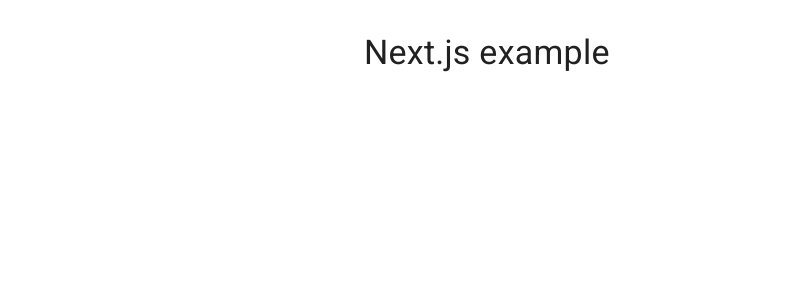
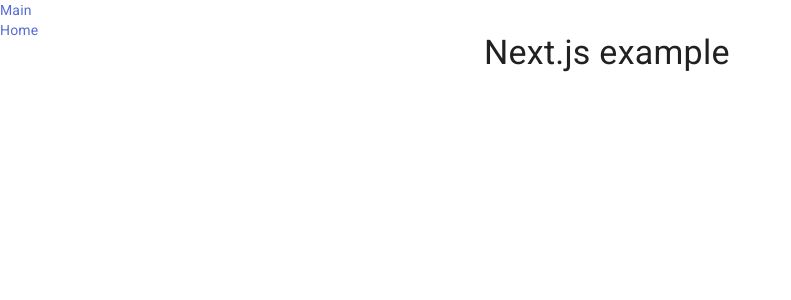
Before and after one commit to badjfas/nextjs-blog, a Next.js app: page / in a window 1280 px wide. Shown: the top 300 px of the page, without its empty margins (0-791 px from the left). Built offline with nearby package versions, Linux system fonts and the light colour scheme.

Commit message:
Layout Component

```diff
--- /dev/null
+++ b/components/Layout/LayoutContainer.tsx
@@ -0,0 +1,7 @@
+import React, { FC } from "react";
+import LayoutPresenter from "./LayoutPresenter";
+const LayoutContainer: FC = (props) => {
+  return <LayoutPresenter>{props.children}</LayoutPresenter>;
+};
+
+export default LayoutContainer;
--- /dev/null
+++ b/components/Layout/LayoutPresenter.tsx
@@ -0,0 +1,25 @@
+import { Box, Grid, Link } from "@material-ui/core";
+import React, { FC } from "react";
+import { useLayoutStyles } from "./styles";
+const LayoutPresenter: FC = ({ children }) => {
+  const { side } = useLayoutStyles();
+  return (
+    <React.Fragment>
+      <Grid container wrap="nowrap">
+        <Grid item xs={2} className={side}>
+          <Box>
+            <Link href="/">Main</Link>
+          </Box>
+          <Box>
+            <Link href="/home">Home</Link>
+          </Box>
+        </Grid>
+        <Grid item xs={10}>
+          {children}
+        </Grid>
+      </Grid>
+    </React.Fragment>
+  );
+};
+
+export default LayoutPresenter;
--- /dev/null
+++ b/components/Layout/index.ts
@@ -0,0 +1,3 @@
+import Layout from "./LayoutContainer";
+
+export { Layout };
--- /dev/null
+++ b/components/Layout/styles.ts
@@ -0,0 +1,10 @@
+import { makeStyles } from "@material-ui/core";
+export const useLayoutStyles = makeStyles({
+  side: {
+    display: "flex",
+    flexDirection: "column",
+    height: "100vh",
+    overflow: "scroll",
+    minWidth: 240,
+  },
+});
--- a/pages/_app.tsx
+++ b/pages/_app.tsx
@@ -1,13 +1,13 @@
 import React from "react";
-import PropTypes from "prop-types";
 import Head from "next/head";
 import { ThemeProvider } from "@material-ui/core/styles";
 import CssBaseline from "@material-ui/core/CssBaseline";
-import theme from "../src/theme";
+import theme, { useGlobalStyles } from "../src/theme";
+import { Grid } from "@material-ui/core";
 
-export default function MyApp(props) {
+const MyApp = (props) => {
   const { Component, pageProps } = props;
-
+  const { root } = useGlobalStyles();
   React.useEffect(() => {
     // Remove the server-side injected CSS.
     const jssStyles = document.querySelector("#jss-server-side");
@@ -26,10 +26,13 @@
         />
       </Head>
       <ThemeProvider theme={theme}>
-        {/* CssBaseline kickstart an elegant, consistent, and simple baseline to build upon. */}
         <CssBaseline />
-        <Component {...pageProps} />
+        <Grid container className={root}>
+          <Component {...pageProps} />
+        </Grid>
       </ThemeProvider>
     </React.Fragment>
   );
-}
+};
+
+export default MyApp;
--- a/pages/home.tsx
+++ b/pages/home.tsx
@@ -1,5 +1,7 @@
+import { Layout } from "../components/Layout";
+
 const Home = () => {
-  return <div>Home</div>;
+  return <Layout>sdfadsfasfas</Layout>;
 };
 
 export default Home;
--- a/pages/index.tsx
+++ b/pages/index.tsx
@@ -2,9 +2,11 @@
 import Container from "@material-ui/core/Container";
 import Typography from "@material-ui/core/Typography";
 import Box from "@material-ui/core/Box";
+import { Layout } from "../components/Layout";
 
 export default function Index() {
   return (
+    <Layout>
       <Container maxWidth="sm">
         <Box my={4}>
           <Typography variant="h4" component="h1" gutterBottom>
@@ -12,5 +14,6 @@
           </Typography>
         </Box>
       </Container>
+    </Layout>
   );
 }
--- a/src/theme.ts
+++ b/src/theme.ts
@@ -1,4 +1,4 @@
-import { createMuiTheme } from "@material-ui/core/styles";
+import { createMuiTheme, makeStyles } from "@material-ui/core/styles";
 import { red } from "@material-ui/core/colors";
 
 // Create a theme instance.
@@ -19,4 +19,12 @@
   },
 });
 
+export const useGlobalStyles = makeStyles({
+  root: {
+    padding: 0,
+    margin: 0,
+    boxSizing: "border-box",
+  },
+});
+
 export default theme;
```
Lines whose indentation alone changed are shown as unchanged.
